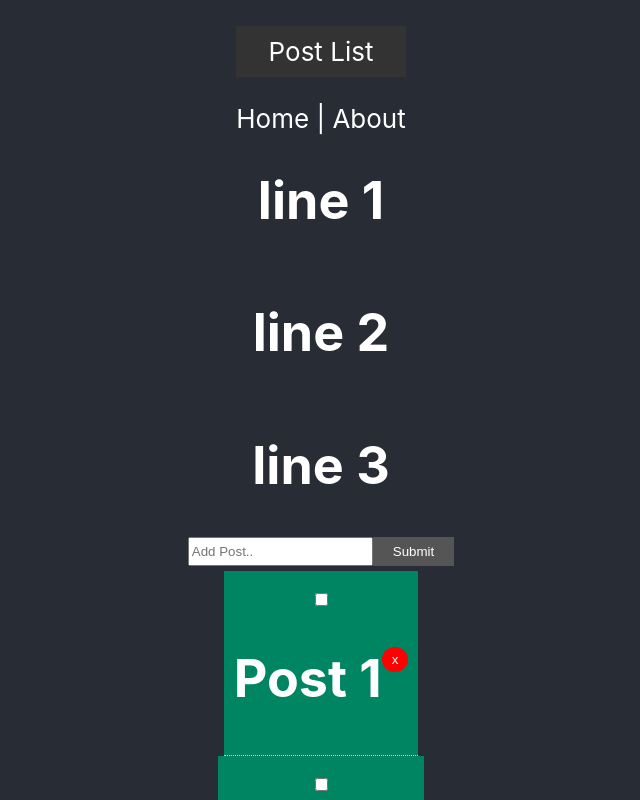
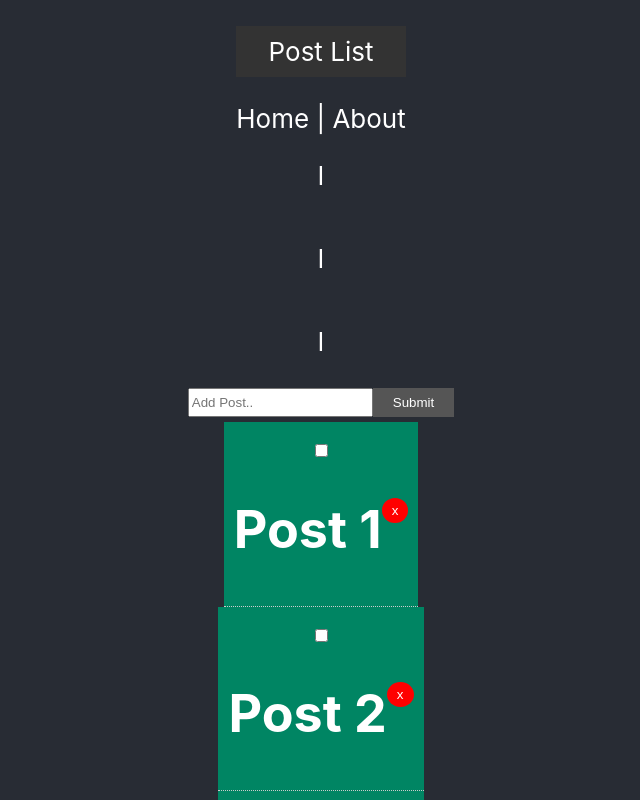
Before and after one commit to arbitraryrw/personal-website, a React (Create React App) app: page / in a window 1280 px wide. Shown: the top 800 px of the page, without its empty margins (319-959 px from the left). Built offline with nearby package versions, Linux system fonts and the light colour scheme; no server answers.

Commit message:
Fixing key errors

```diff
--- a/src/components/layout/Banner.js
+++ b/src/components/layout/Banner.js
@@ -2,19 +2,27 @@ import React from 'react';
 
 class Banner extends React.Component {
 
-  printLetterByLetter = (e) => {
-    console.log("yaay")
+  printLetterByLetter = (word) => {
+    return(
+
+      word[0]
+    )
+  }
+
+  componentDidMount() {
+    this.printLetterByLetter("hi");
   }
 
   render(){
     // console.log("content: " + this.props.banner);
     return(
 
-      this.props.banner.map((banner) => (
+      this.props.banner.map((banner, index) => (
 
-      <h1> { banner } </h1>
+      <p> { this.printLetterByLetter(banner) } </p>
 
     ))
+
 
     )
   }
```
